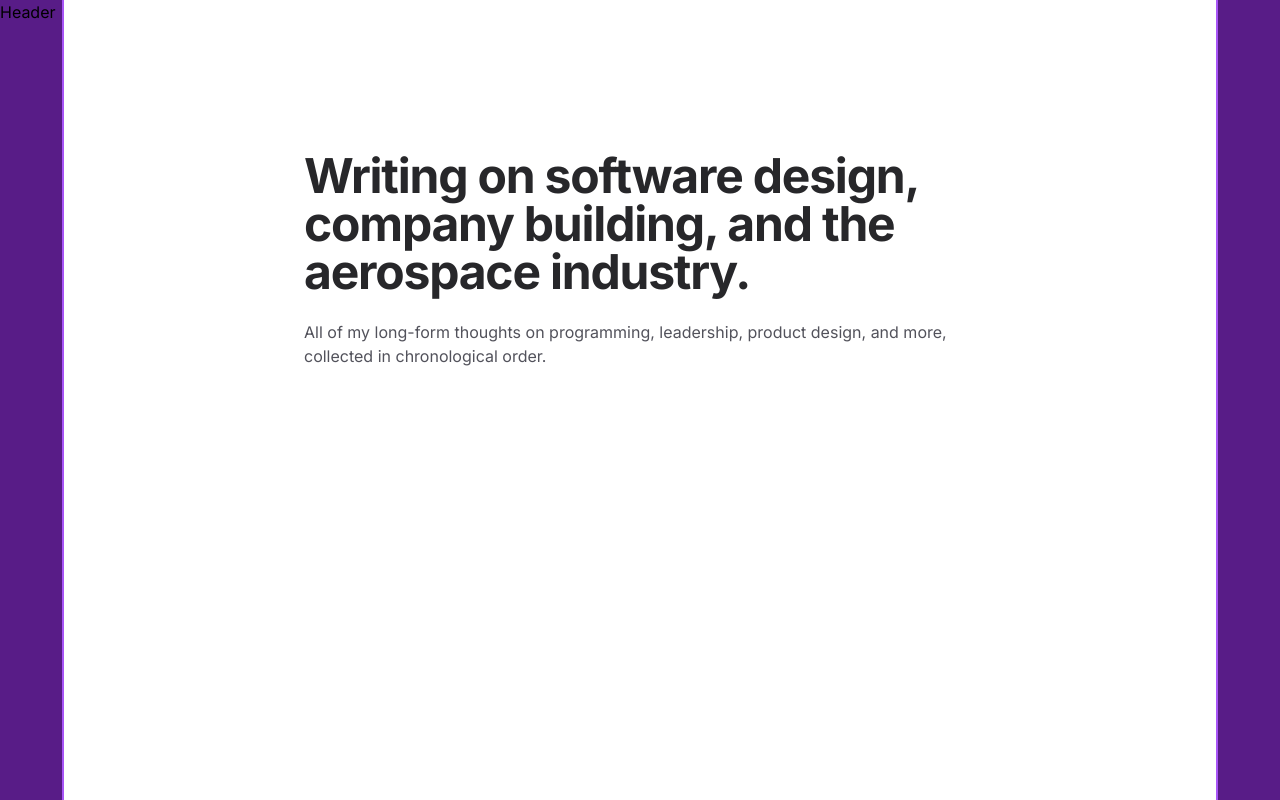
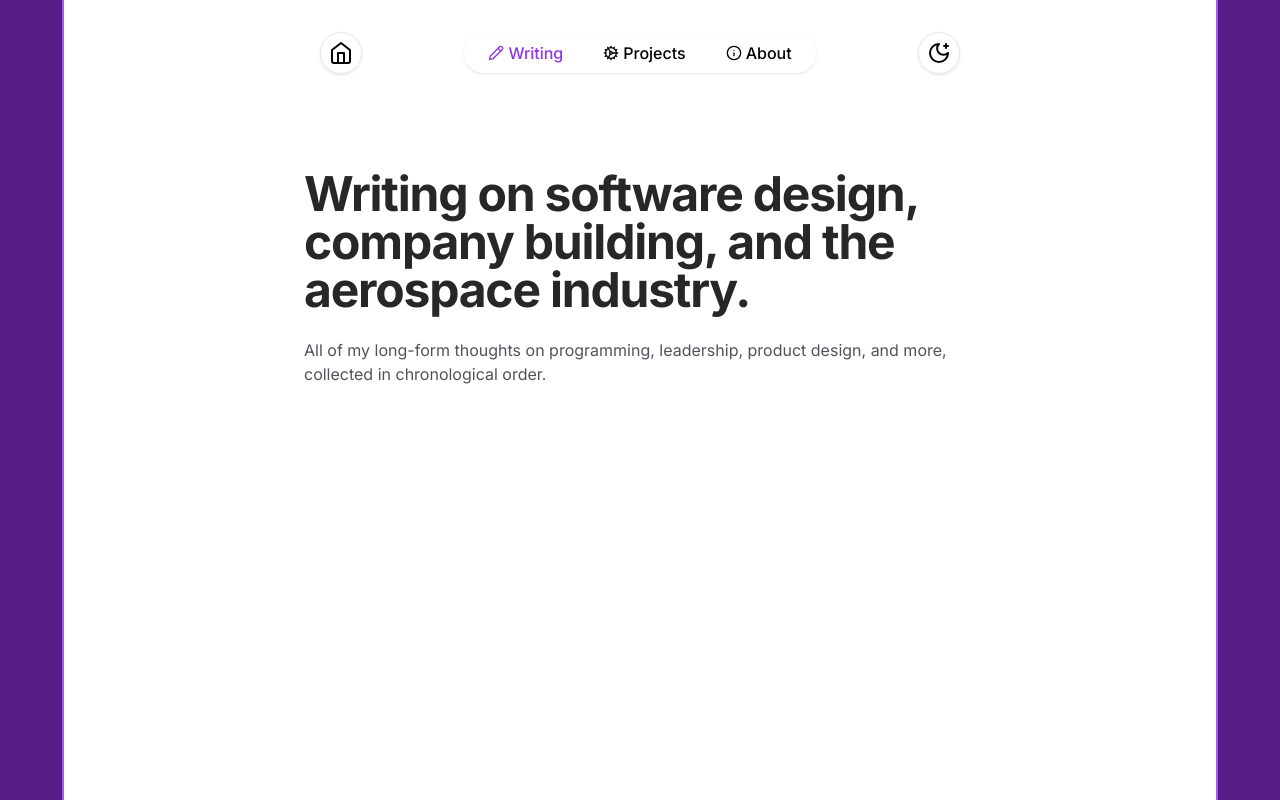
Before and after one commit to imran-farooq7/home-hub-completed, a Next.js app: page / in a window 1280 px wide. Built offline with nearby package versions, Linux system fonts and the light colour scheme.

Commit message:
Shared layout and dark mode completed

```diff
--- a/components/Header.tsx
+++ b/components/Header.tsx
@@ -1,4 +1,54 @@
+"use client";
+import { CogIcon, HomeIcon, InfoIcon, PencilIcon } from "lucide-react";
+import Link from "next/link";
+import { usePathname } from "next/navigation";
+import ThemeToggle from "./ThemeToggle";
+
 const Header = () => {
-	return <div>Header</div>;
+	const links = [
+		{
+			icon: PencilIcon,
+			href: "/",
+			text: "Writing",
+		},
+		{
+			icon: CogIcon,
+			href: "/projects",
+			text: "Projects",
+		},
+		{
+			icon: InfoIcon,
+			href: "/about",
+			text: "About",
+		},
+	];
+	const pathName = usePathname();
+	return (
+		<nav className="w-full top-8 relative">
+			<div className="flex justify-between items-center md:max-w-2xl max-w-lg sm:px-4 px-2 mx-auto  ">
+				<Link
+					href={"/"}
+					className="rounded-full shadow border dark:border-gray-700 p-2"
+				>
+					<HomeIcon />
+				</Link>
+				<ul className="rounded-full flex items-center shadow px-3 font-medium dark:text-white text-black dark:border-gray-700 space-x-4">
+					{links.map((link) => (
+						<Link
+							key={link.href}
+							href={link.href}
+							className={`${
+								link.href === pathName ? "text-purple-600" : ""
+							} relative flex items-center space-x-1 px-3 py-2 transition hover:text-purple-500 dark:hover:text-purple-400`}
+						>
+							<link.icon className="w-4 h-4" />
+							<span>{link.text}</span>
+						</Link>
+					))}
+				</ul>
+				<ThemeToggle />
+			</div>
+		</nav>
+	);
 };
 export default Header;
--- /dev/null
+++ b/components/ThemeToggle.tsx
@@ -0,0 +1,17 @@
+"use client";
+import { MoonStar, SunIcon } from "lucide-react";
+import { useTheme } from "next-themes";
+
+const ThemeToggle = () => {
+	const { theme, setTheme } = useTheme();
+
+	return (
+		<button
+			onClick={() => setTheme(theme === "light" ? "dark" : "light")}
+			className="rounded-full shadow border dark:border-gray-700 p-2"
+		>
+			{theme === "light" ? <SunIcon /> : <MoonStar />}
+		</button>
+	);
+};
+export default ThemeToggle;
```
